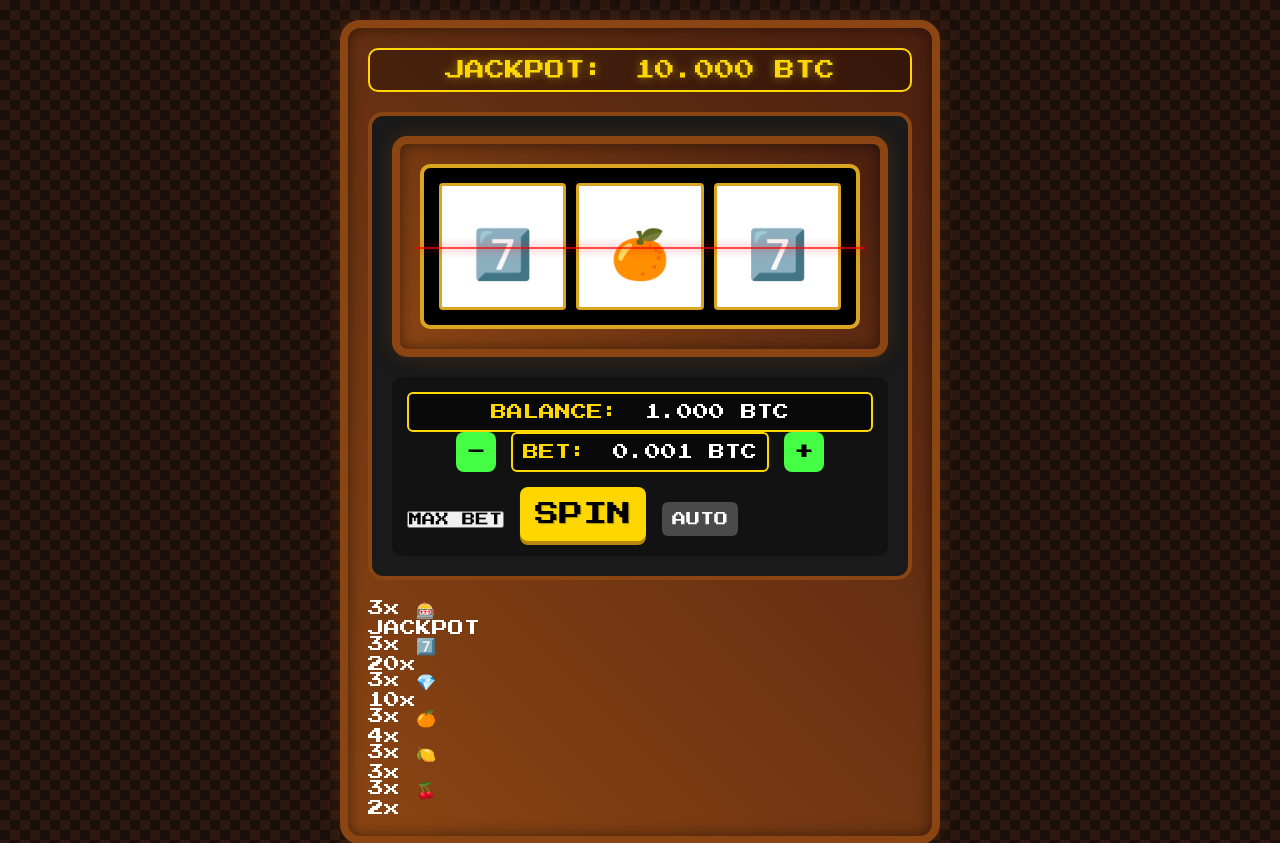
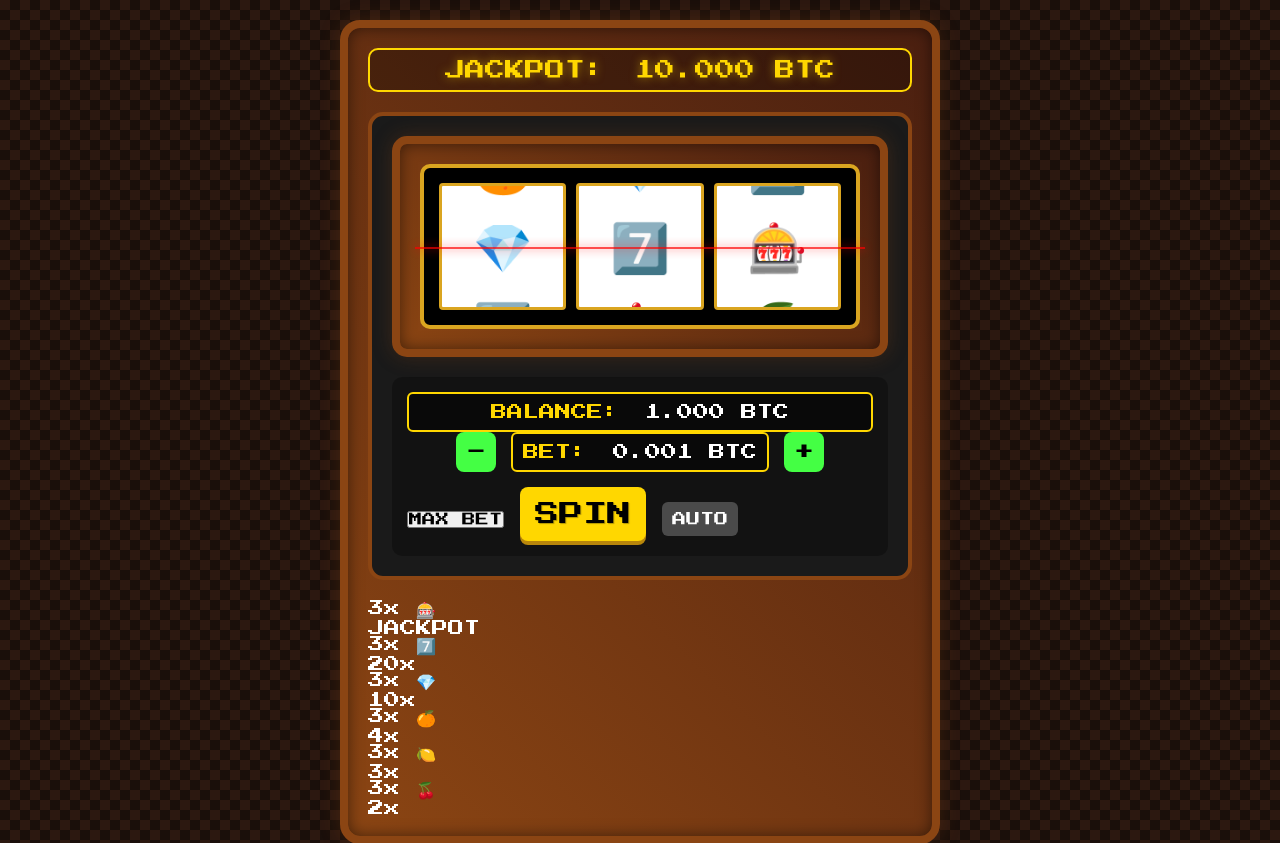
Before and after one commit to MaximumKingz/PixelSlots, a PHP site: page / in a window 1280 px wide. Shown: the top 843 px of the page. Run offline with PHP 8.4, Linux system fonts and the light colour scheme; some libraries are stand-ins or nearby versions.

Commit message:
Added smooth spinning animations and win effects

```diff
--- a/index.html
+++ b/index.html
@@ -21,13 +21,37 @@
             <div class="machine-frame">
                 <div class="reels-container">
                     <div class="reel">
-                        <div class="symbol">🍒</div>
+                        <div class="reel-content">
+                            <div class="symbol">🍒</div>
+                            <div class="symbol">🍋</div>
+                            <div class="symbol">🍊</div>
+                            <div class="symbol">💎</div>
+                            <div class="symbol">7️⃣</div>
+                            <div class="symbol">🎰</div>
+                            <div class="symbol">🍒</div> <!-- Duplicate first symbol for smooth loop -->
+                        </div>
                     </div>
                     <div class="reel">
-                        <div class="symbol">🍋</div>
+                        <div class="reel-content">
+                            <div class="symbol">🍋</div>
+                            <div class="symbol">🍊</div>
+                            <div class="symbol">💎</div>
+                            <div class="symbol">7️⃣</div>
+                            <div class="symbol">🎰</div>
+                            <div class="symbol">🍒</div>
+                            <div class="symbol">🍋</div> <!-- Duplicate first symbol for smooth loop -->
+                        </div>
                     </div>
                     <div class="reel">
-                        <div class="symbol">🍊</div>
+                        <div class="reel-content">
+                            <div class="symbol">🍊</div>
+                            <div class="symbol">💎</div>
+                            <div class="symbol">7️⃣</div>
+                            <div class="symbol">🎰</div>
+                            <div class="symbol">🍒</div>
+                            <div class="symbol">🍋</div>
+                            <div class="symbol">🍊</div> <!-- Duplicate first symbol for smooth loop -->
+                        </div>
                     </div>
                 </div>
                 <div class="payline"></div>
--- a/src/public/styles/main.css
+++ b/src/public/styles/main.css
@@ -122,23 +122,65 @@
     align-items: center;
 }
 
-.symbol {
-    font-size: 48px;
-    line-height: 1;
-    transform-origin: center;
-    transition: transform 0.3s ease;
+.reel-content {
+    position: absolute;
+    width: 100%;
+    display: flex;
+    flex-direction: column;
+    align-items: center;
+    transition: transform 0.1s linear;
 }
 
-.reel.spinning .symbol {
-    animation: spinSymbol 0.2s linear infinite;
+.symbol {
+    width: 100%;
+    height: 100%;
+    display: flex;
+    justify-content: center;
+    align-items: center;
+    font-size: 48px;
+    padding: 10px;
 }
 
-@keyframes spinSymbol {
+.reel.spinning .reel-content {
+    animation: spin 0.1s linear infinite;
+}
+
+@keyframes spin {
     0% {
-        transform: translateY(-100%) scale(1);
+        transform: translateY(0%);
     }
     100% {
-        transform: translateY(100%) scale(1);
+        transform: translateY(-100%);
+    }
+}
+
+/* Add blur effect during spin */
+.reel.spinning .symbol {
+    animation: blurSymbol 0.1s linear infinite;
+}
+
+@keyframes blurSymbol {
+    0%, 100% {
+        filter: blur(0px);
+    }
+    50% {
+        filter: blur(1px);
+    }
+}
+
+/* Winning animation */
+.reel.win .symbol {
+    animation: winPulse 0.5s ease infinite;
+}
+
+@keyframes winPulse {
+    0%, 100% {
+        transform: scale(1);
+        filter: brightness(1);
+    }
+    50% {
+        transform: scale(1.1);
+        filter: brightness(1.2);
     }
 }
 
@@ -363,15 +405,6 @@
     display: none;
 }
 
-@keyframes spin {
-    from {
-        transform: translateY(0);
-    }
-    to {
-        transform: translateY(-100%);
-    }
-}
-
 @keyframes winPulse {
     0% {
         transform: scale(1);
@@ -384,19 +417,6 @@
     100% {
         transform: scale(1);
         box-shadow: 0 0 20px rgba(255, 215, 0, 0.3);
-    }
-}
-
-.reel.spinning .symbol {
-    animation: symbolSpin 0.2s linear infinite;
-}
-
-@keyframes symbolSpin {
-    0% {
-        transform: translateY(0) scale(1.5);
-    }
-    100% {
-        transform: translateY(-100%) scale(1.5);
     }
 }
 
```
Also changed, not shown: src/public/js/game.js (+41 -7 lines).
